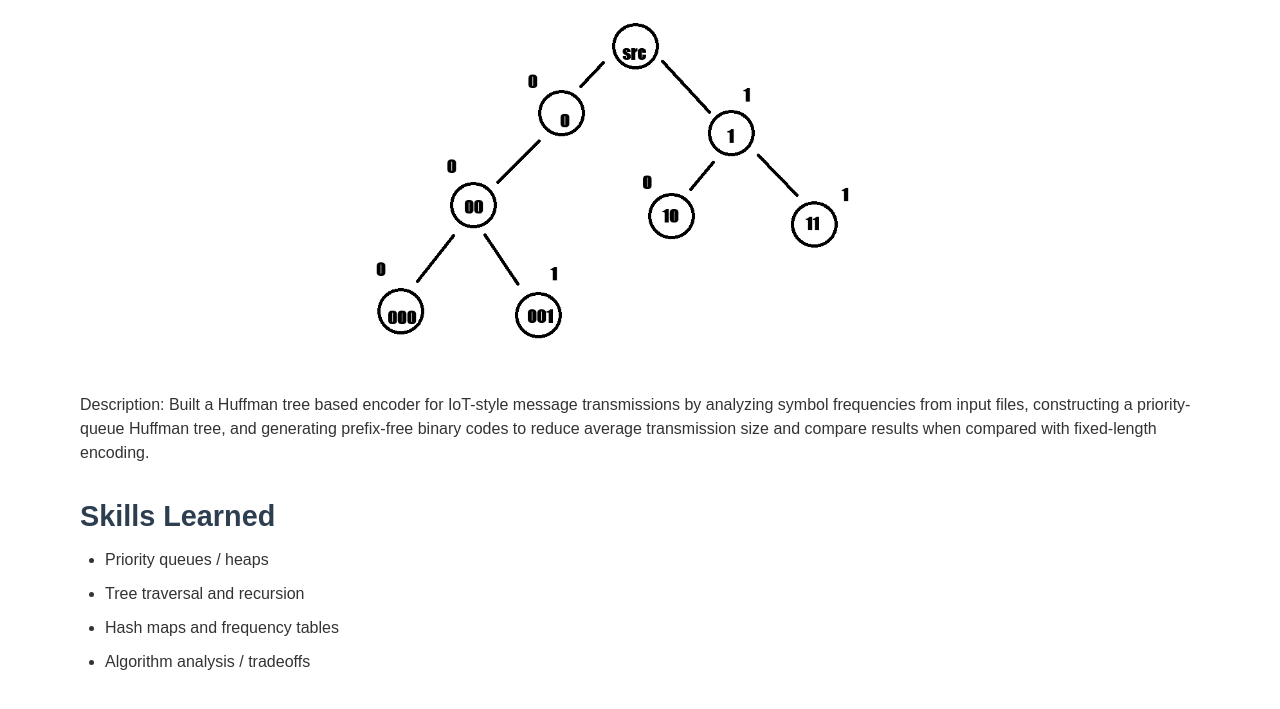
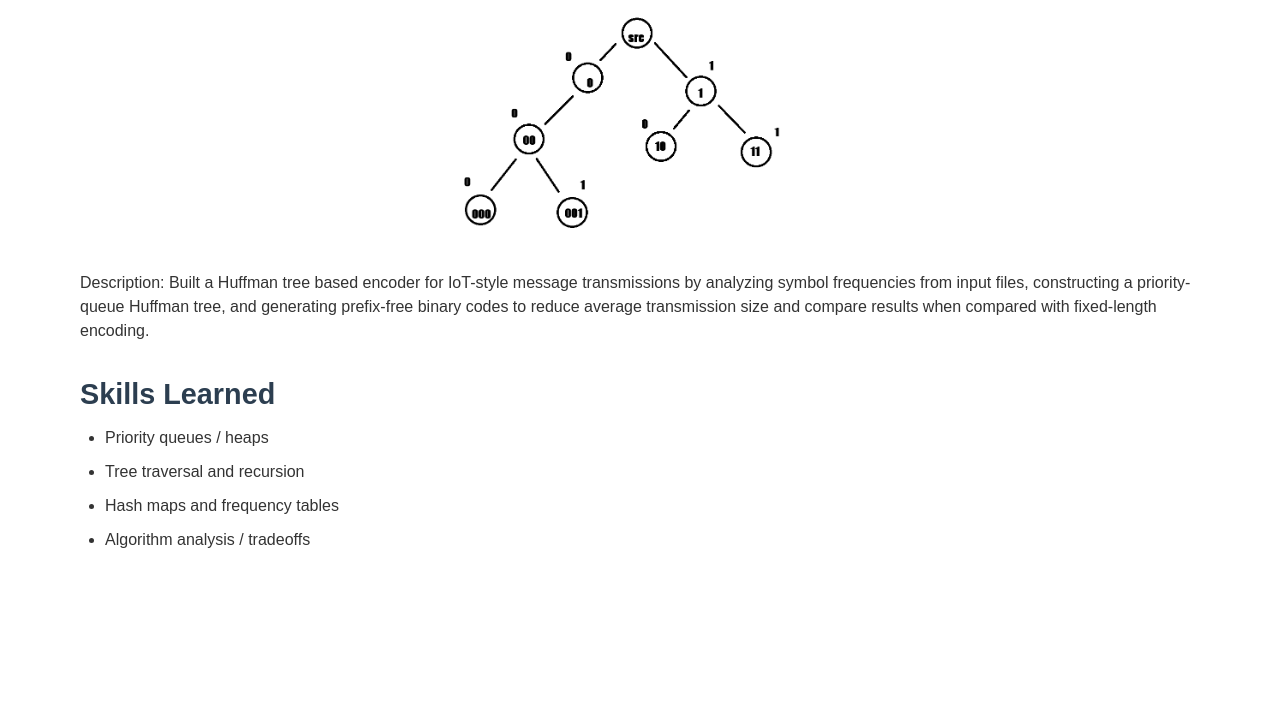
Before and after one commit to LGober/LGober.github.io, a plain HTML site: page projects/project1.html in a window 1280 px wide. Shown: the part 103-812 px from the top of the page. Drawn offline with Linux system fonts and the light colour scheme.

Commit message:
Reduce max dimensions for header image

```diff
--- a/projects/project1.html
+++ b/projects/project1.html
@@ -77,9 +77,9 @@
 
     header img {
       width: 100%;
-      max-width: 600px;
+      max-width: 400px;
       height: auto;
-      max-height: min(50vh, 600px);
+      max-height: min(50vh, 400px);
       object-fit: contain;
       display: block;
       margin-top: 10px;
```
